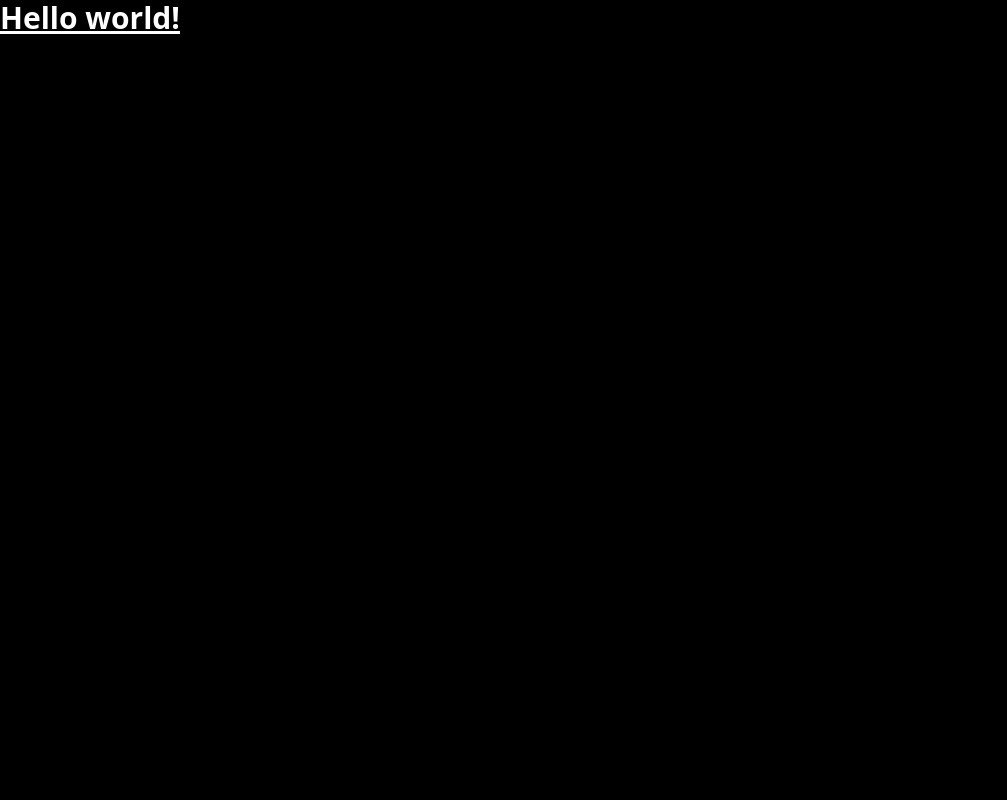
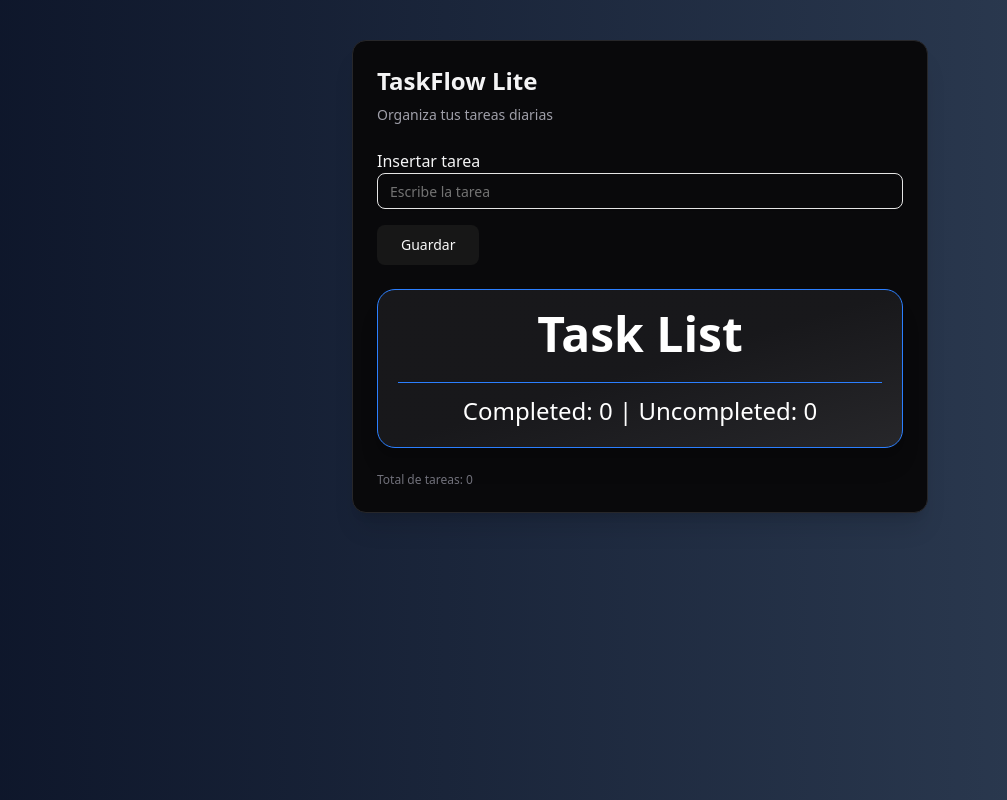
Before and after one commit to svcTheDev/TaskFlow, a React (Vite) app: page / in a window 1280 px wide. Shown: the whole page, without its empty margins (0-1007 px from the left). Built offline with nearby package versions, Linux system fonts and the light colour scheme.

Commit message:
feat: add task completed with localstorage

```diff
--- a/src/App.tsx
+++ b/src/App.tsx
@@ -1,14 +1,11 @@
 import { useState } from 'react'
+import MainLayout from './layouts/MainLayout'
 
 function App() {
   const [count, setCount] = useState(0)
 
   return (
-      <body className="bg-black">
-  <h1 className="text-3xl font-bold underline text-white">
-    Hello world!
-  </h1>
-  </body>
+        <MainLayout/>
   )
 }
 
--- /dev/null
+++ b/src/components/task/TaskForm.tsx
@@ -0,0 +1,48 @@
+import React, { useEffect, useReducer, useState } from "react";
+import { taskReducer, getInitialStateTask } from "@/state/taskReducer";
+
+import { Input } from "@/components/ui/input";
+import { Button } from "../ui/button";
+import TaskList from "./TaskList";
+
+export default function TaskForm() {
+  const [inputValue, setInputValue] = useState("");
+  const [state, dispatcher] = useReducer(taskReducer, getInitialStateTask());
+
+  const { tasks } = state;
+
+  const handleSubmit = (e) => {
+    e.preventDefault();
+    if (inputValue.trim().length === 0) return;
+
+    dispatcher({ type: "ADD_TASK", payload: inputValue });
+
+    setInputValue("");
+  };
+
+  useEffect(() => {
+    console.log(tasks);
+  }, [state]);
+
+  useEffect(() => {
+    localStorage.setItem("tasks-state", JSON.stringify(state));
+  }, [state]);
+
+  return (
+    <>
+      <form onSubmit={handleSubmit}>
+        <label htmlFor="">Insertar tarea</label>
+        <Input className="mb-4"
+          value={inputValue}
+          onChange={(e) => setInputValue(e.target.value)}
+          placeholder="Escribe la tarea"
+        />
+        <Button className="cursor-pointer" type="submit" size="lg">
+          Guardar
+        </Button>
+      </form>
+
+      <TaskList tasks={tasks}/>
+    </>
+  );
+}
--- /dev/null
+++ b/src/components/task/TaskList.tsx
@@ -0,0 +1,72 @@
+type Task = {
+  id: number;
+  task: string;
+  completed: boolean;
+};
+
+type TaskListProps = {
+  tasks: Task[];
+  onToggle: (id: number) => void;
+  onDelete: (id: number) => void;
+  onEdit: (id: number) => void;
+};
+
+export default function TaskList({
+  tasks,
+  onToggle,
+  onDelete,
+  onEdit,
+}: TaskListProps) {
+  const completed = tasks.filter((t) => t.completed).length;
+  const uncompleted = tasks.length - completed;
+
+  return (
+    <section className="mx-auto w-full max-w-2xl rounded-2xl border border-blue-500 bg-gradient-to-br from-zinc-900 via-zinc-900 to-zinc-800 p-5 text-white shadow-xl">
+      <h2 className="mb-6 text-center text-5xl font-bold">Task List</h2>
+
+      <ul className="space-y-3">
+        {tasks.map((item) => (
+          <li
+            key={item.id}
+            className="flex items-center justify-between rounded-md border border-zinc-300/70 px-3 py-2"
+          >
+            <label className="flex items-center gap-2">
+              <input
+                type="checkbox"
+                checked={item.completed}
+                onChange={() => onToggle(item.id)}
+                className="h-4 w-4 accent-blue-500"
+              />
+              <span
+                className={`text-2xl ${
+                  item.completed ? "text-zinc-400 line-through" : "text-zinc-100"
+                }`}
+              >
+                {item.task}
+              </span>
+            </label>
+
+            <div className="flex items-center gap-4 text-2xl">
+              <button
+                onClick={() => onDelete(item.id)}
+                className="text-pink-500 transition hover:text-pink-400"
+              >
+                Delete
+              </button>
+              <button
+                onClick={() => onEdit(item.id)}
+                className="text-pink-500 transition hover:text-pink-400"
+              >
+                Edit
+              </button>
+            </div>
+          </li>
+        ))}
+      </ul>
+
+      <div className="mt-5 border-t border-blue-500 pt-3 text-center text-2xl">
+        Completed: {completed} | Uncompleted: {uncompleted}
+      </div>
+    </section>
+  );
+}
--- /dev/null
+++ b/src/layouts/MainLayout.tsx
@@ -0,0 +1,38 @@
+import React from "react";
+import TaskForm from "../components/task/TaskForm";
+import TaskList from "../components/task/TaskList";
+import {
+  Card,
+  CardHeader,
+  CardTitle,
+  CardDescription,
+  CardContent,
+  CardFooter,
+} from "@/components/ui/card";
+
+export default function MainLayout() {
+  return (
+    <div className="min-h-screen bg-gradient-to-r from-slate-900 to-slate-700 px-4 py-10 ">
+      <div className="mx-auto w-full max-w-xl">
+        <Card className="border-zinc-800 bg-zinc-950 text-zinc-100 shadow-xl">
+          <CardHeader>
+            <CardTitle className="text-2xl font-semibold">TaskFlow Lite</CardTitle>
+            <CardDescription className="text-zinc-400">
+              Organiza tus tareas diarias
+            </CardDescription>
+          </CardHeader>
+
+          <CardContent className="space-y-6">
+            <TaskForm />
+
+
+          </CardContent>
+
+          <CardFooter className="text-xs text-zinc-500">
+            Total de tareas: 0
+          </CardFooter>
+        </Card>
+      </div>
+    </div>
+  );
+}
--- /dev/null
+++ b/src/state/taskReducer.ts
@@ -0,0 +1,44 @@
+interface Task {
+  id: number;
+  task: string;
+  completed: boolean;
+}
+
+interface TaskState {
+  tasks: Task[];
+}
+
+type taskAction = { type: "ADD_TASK"; payload: string };
+// | {type: "TOGGLE_TASK", payload: number}
+// | {type: "EDIT_TASK", payload: string, id}
+// | {type: "ADD_TASK", payload: string}
+
+export const getInitialStateTask = () => {
+  const localStorageState = localStorage.getItem("tasks-state");
+  if (!localStorageState) {
+    return {
+      tasks: []
+    };
+  } else {
+    return JSON.parse(localStorageState)
+  }
+};
+
+export const taskReducer = (state: TaskState, action: taskAction) => {
+  switch (action.type) {
+    case "ADD_TASK": {
+      const newTask: Task = {
+        id: Date.now(),
+        task: action.payload,
+        completed: false,
+      };
+
+      return {
+        ...state,
+        tasks: [...state.tasks, newTask],
+      };
+    }
+    default:
+      return state;
+  }
+};
```
Also changed, not shown: src/components/task/TaskFilters.tsx (added), src/components/task/TaskItem.tsx (added), src/components/task/TaskStats.tsx (added), src/hooks/useDebounce.ts (added), src/hooks/useLocalStorage.ts (added), src/state/types.ts (added).
